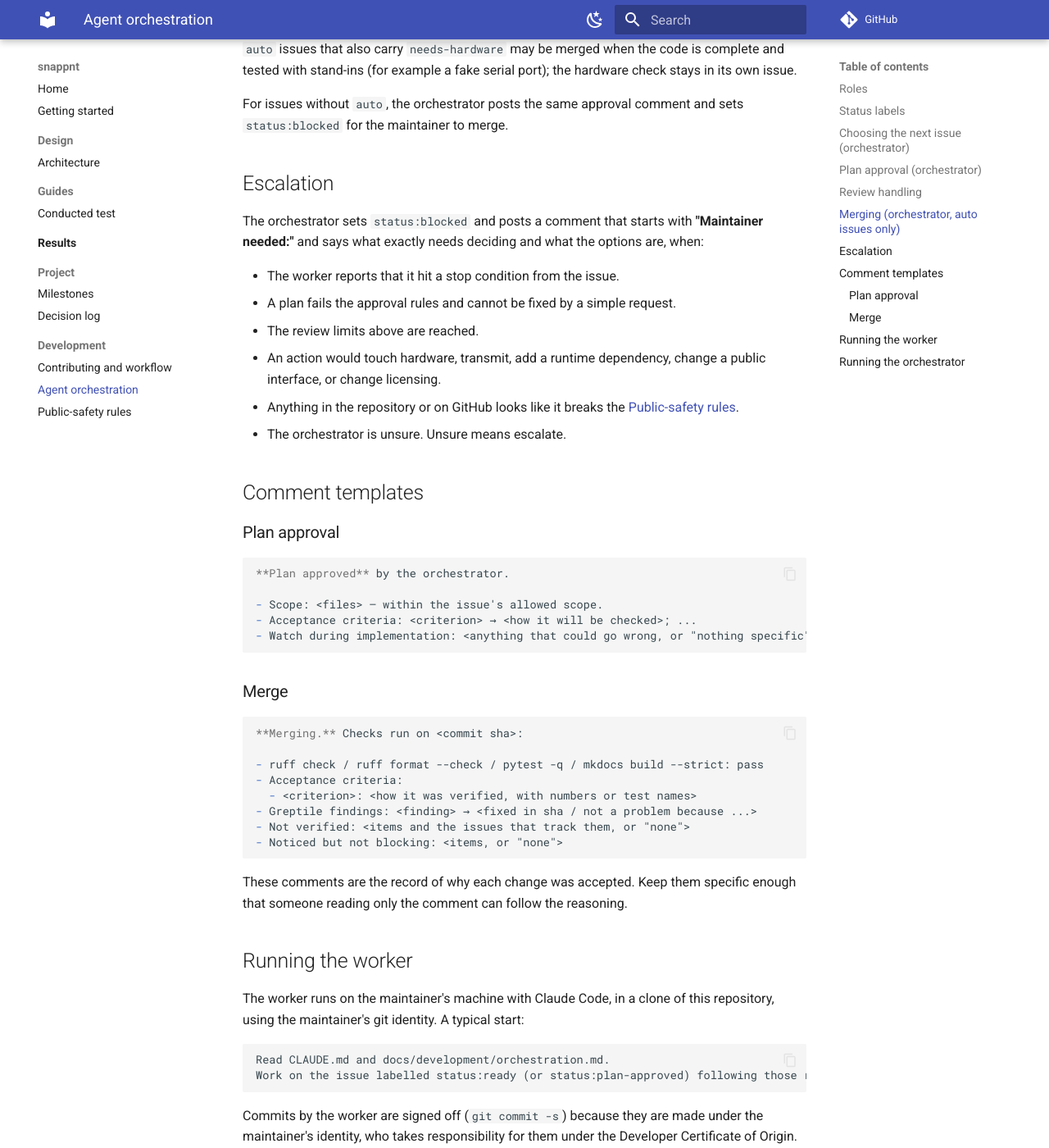
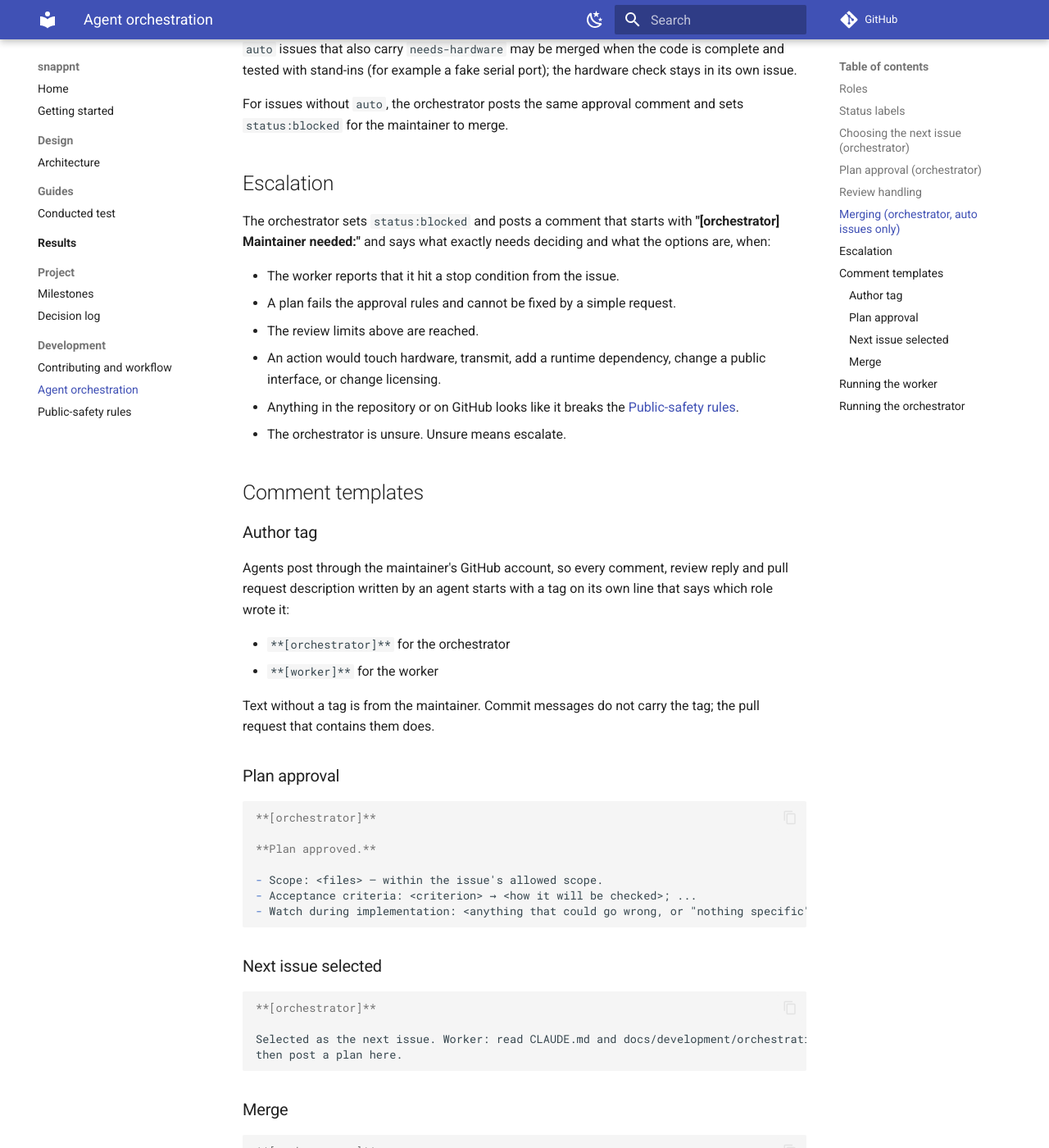
Before and after one commit to h-shiono/snappnt, an MkDocs documentation site: the page built from docs/development/orchestration.md, in a window 1280 px wide and 1400 px high, scrolled down 2730 px. Shown: the whole window at 82% size. Built offline with MkDocs 1.6.1 and Material for MkDocs 9.7.7, drawn with Linux system fonts in a browser that asks for light colours; comment, search, counter and statistics services are not loaded.

Commit message:
Tag agent comments with the role that wrote them
Agents post through the maintainer's GitHub account, so their
comments were indistinguishable from the maintainer's. Every agent
comment, review reply and PR description now starts with
**[orchestrator]** or **[worker]** on its own line; untagged text is
from the maintainer. Templates in orchestration.md updated, and a
"Next issue selected" template added.

Co-Authored-By: Claude Opus 5.5 <noreply@anthropic.com>
Claude-Session: https://claude.ai/code/session_01BvYrNtSc9UvmdpvYwQ4u8Y

````diff
--- a/docs/development/orchestration.md
+++ b/docs/development/orchestration.md
@@ -103,7 +103,7 @@ For issues without `auto`, the orchestrator posts the same approval comment and
 ## Escalation
 
 The orchestrator sets `status:blocked` and posts a comment that starts with
-**"Maintainer needed:"** and says what exactly needs deciding and what the options are, when:
+**"[orchestrator] Maintainer needed:"** and says what exactly needs deciding and what the options are, when:
 
 - The worker reports that it hit a stop condition from the issue.
 - A plan fails the approval rules and cannot be fixed by a simple request.
@@ -116,19 +116,44 @@ The orchestrator sets `status:blocked` and posts a comment that starts with
 
 ## Comment templates
 
+### Author tag
+
+Agents post through the maintainer's GitHub account, so every comment, review reply and pull
+request description written by an agent starts with a tag on its own line that says which role
+wrote it:
+
+- `**[orchestrator]**` for the orchestrator
+- `**[worker]**` for the worker
+
+Text without a tag is from the maintainer. Commit messages do not carry the tag; the pull
+request that contains them does.
+
 ### Plan approval
 
 ```markdown
-**Plan approved** by the orchestrator.
+**[orchestrator]**
+
+**Plan approved.**
 
 - Scope: <files> — within the issue's allowed scope.
 - Acceptance criteria: <criterion> → <how it will be checked>; ...
 - Watch during implementation: <anything that could go wrong, or "nothing specific">.
 ```
 
+### Next issue selected
+
+```markdown
+**[orchestrator]**
+
+Selected as the next issue. Worker: read CLAUDE.md and docs/development/orchestration.md,
+then post a plan here.
+```
+
 ### Merge
 
 ```markdown
+**[orchestrator]**
+
 **Merging.** Checks run on <commit sha>:
 
 - ruff check / ruff format --check / pytest -q / mkdocs build --strict: pass
````
Also changed, not shown: CLAUDE.md (+3 -0 lines).
